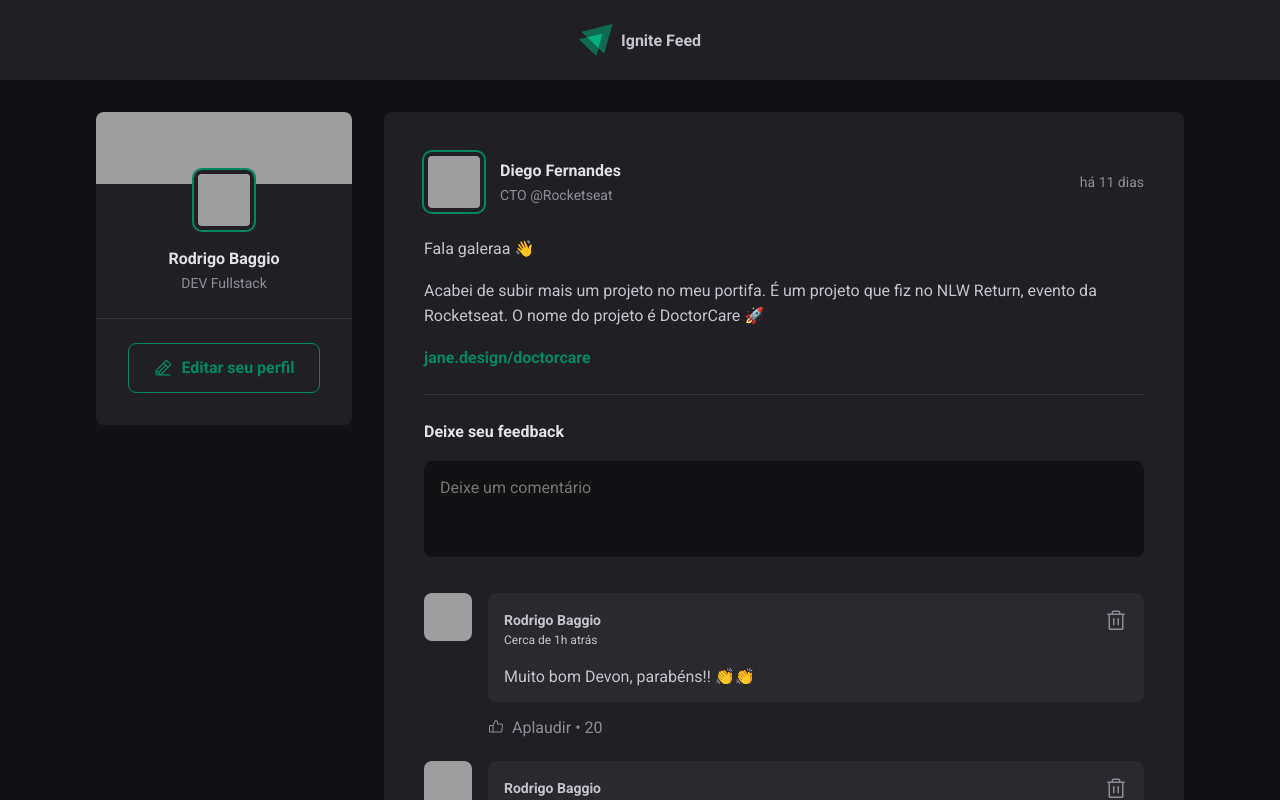
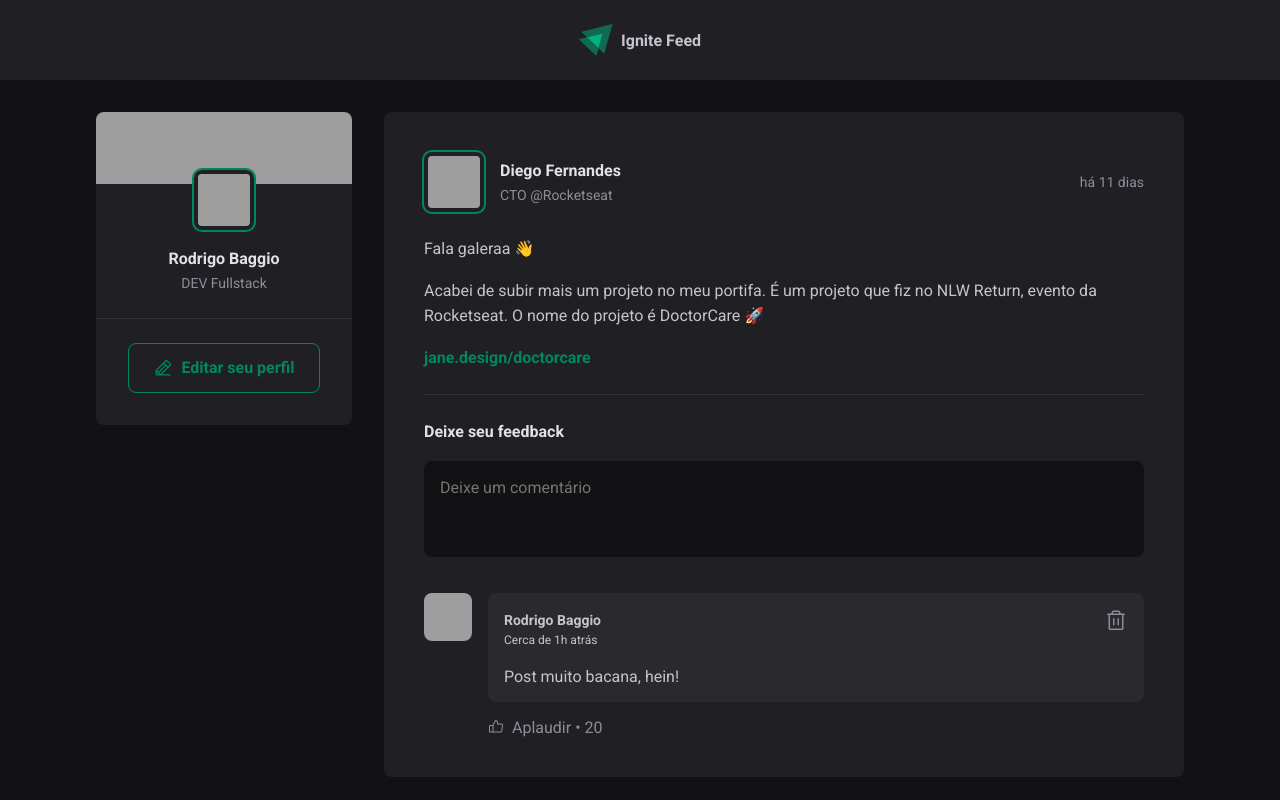
Before and after one commit to Baggio25/01-fundamentos-reactjs-ignite-feed, a React (Vite) app: page / in a window 1280 px wide. Shown: the top 800 px of the page. Built offline with nearby package versions, Linux system fonts and the light colour scheme; grey boxes are pictures that could not be loaded.

Commit message:
Insert comments

```diff
--- a/src/components/Comment.jsx
+++ b/src/components/Comment.jsx
@@ -5,7 +5,7 @@
 
 import styles from './Comment.module.css';
 
-export function Comment() {
+export function Comment({content}) {
     return (
         <div className={styles.comment}>
             <Avatar hasBorder={false} src="https://avatars.githubusercontent.com/u/26611668?v=4" />
@@ -24,7 +24,7 @@
                             <Trash size={24}/>
                         </button>
                     </header>
-                    <p>Muito bom Devon, parabéns!! 👏👏</p>
+                    <p>{content}</p>
                 </div>
                 <footer>
                     <button>
--- a/src/components/Post.jsx
+++ b/src/components/Post.jsx
@@ -1,4 +1,4 @@
-
+import { useState } from 'react';
 import { format, formatDistanceToNow } from 'date-fns';
 import ptBR from 'date-fns/locale/pt-BR';
 
@@ -8,6 +8,9 @@
 import styles from './Post.module.css';
 
 export function Post({ author, publishedAt, content }) {
+    const [comments, setComments] = useState(["Post muito bacana, hein!"]);
+    const [newCommentText, setNewCommentText] = useState("");
+
     const publishedDateFormatted = format(publishedAt, "d 'de' LLLL 'às' HH:mm'h'", {
         locale: ptBR,
     });
@@ -16,6 +19,16 @@
         locale: ptBR,
         addSuffix: true
     })
+
+    function handleCreateNewComment() {
+        event.preventDefault();
+        setComments([...comments, newCommentText]);
+        setNewCommentText("");
+    }
+
+    function handleNewCommentChange() {
+        setNewCommentText(event.target.value);
+    }
 
     return(
         <article className={styles.post}>
@@ -42,9 +55,13 @@
                 })}
             </div>
 
-            <form className={styles.commentForm}>
+            <form onSubmit={handleCreateNewComment} className={styles.commentForm}>
                 <strong>Deixe seu feedback</strong>
+
                 <textarea
+                    onChange={handleNewCommentChange}
+                    name="comment"
+                    value={newCommentText}
                     placeholder='Deixe um comentário'
                 />
 
@@ -54,9 +71,9 @@
             </form>
 
             <div className={styles.commentList}>
-                <Comment />
-                <Comment />
-                <Comment />
+                {comments.map(comment => {
+                   return <Comment content={comment}/>
+                })}
             </div>
         </article>
     )
```
